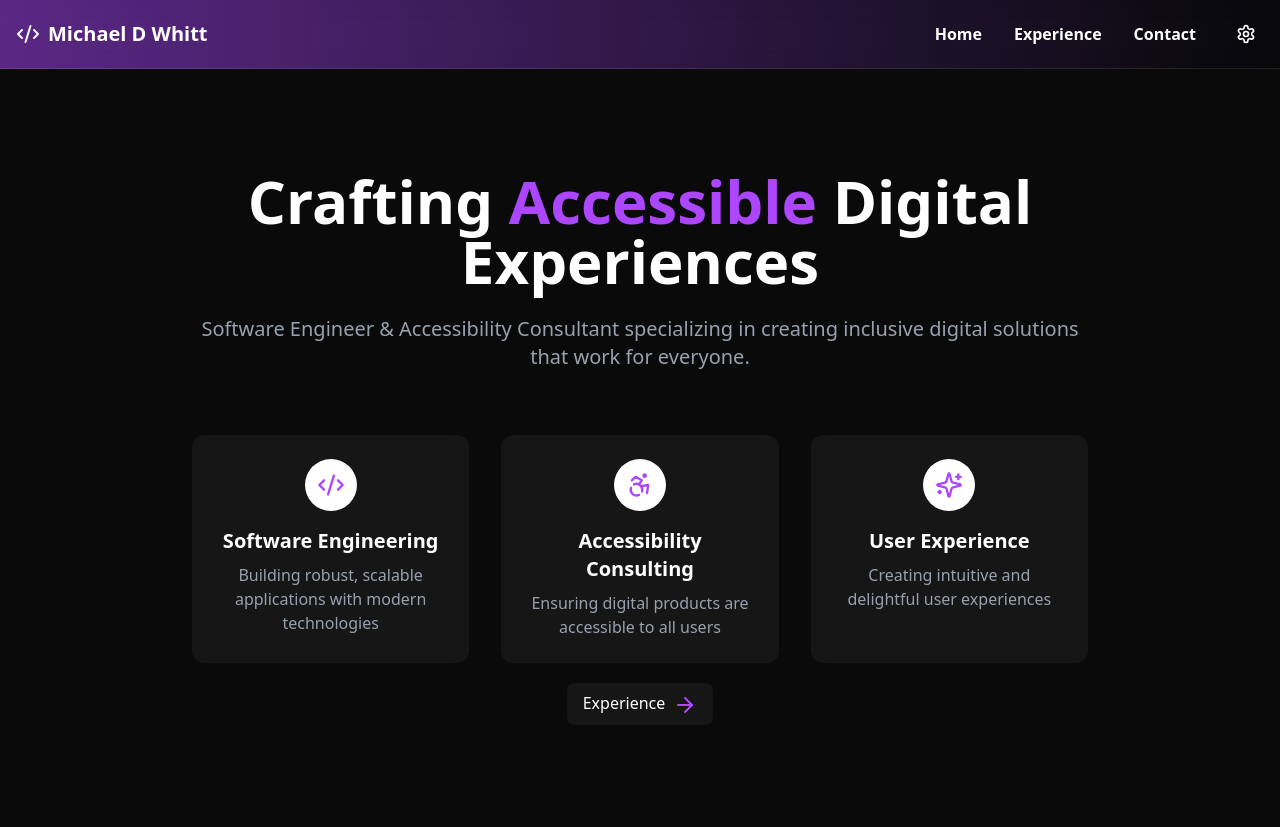
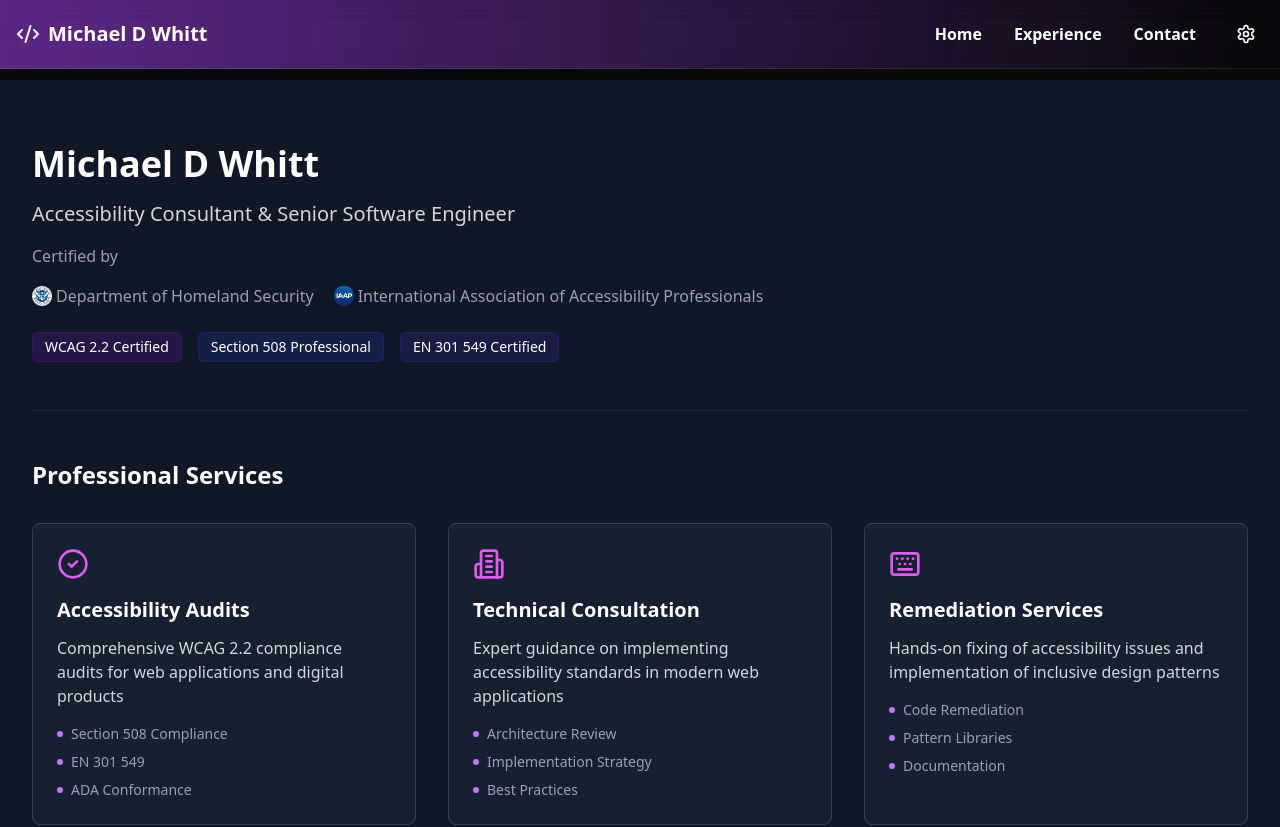
Before and after one commit to MichaelWhitt/portfolio-2025, a React (Vite) app: page /profile in a window 1280 px wide. Shown: the top 827 px of the page. Built offline with nearby package versions, Linux system fonts and the light colour scheme.

Commit message:
add more

```diff
--- a/src/App.tsx
+++ b/src/App.tsx
@@ -16,9 +16,9 @@ function App() {
           <Route path='/' component={Landing} />
           <Route path='/experience' component={Experience} />
           <Route path='/contact' component={Contact} />
+          <Route path='/profile' component={BusinessCard} />
           <Route path='/digital-business-card'>
-              {/* @ts-expect-error/component isnt part of wouter ts */}
-              <Redirect to='/profile' component={BusinessCard}/>
+              <Redirect to='/profile'/>
           </Route>
           {/* <Route path='/digital-business-card' component={BusinessCard} /> */}
           <Route path='*' component={Landing} />
--- a/src/pages/BusinessCard/BusinessCard.tsx
+++ b/src/pages/BusinessCard/BusinessCard.tsx
@@ -1,4 +1,6 @@
 import { Globe, LinkedIn, Github, Building, CircleCheck, Email, Keyboard } from '../../components/Icons/Icons'
+import iaaplogo from '../../../public/iaaplogo.webp'
+import dhslogo from '../../../public/dhslogo.png'
 
 function BusinessCard() {
   const services = [
@@ -37,36 +39,41 @@ function BusinessCard() {
   ]
 
   return (
-    <div className="min-h-screen bg-gray-900 text-white">
-      <main className="max-w-7xl mx-auto px-4 sm:px-6 lg:px-8 py-16">
+    <div className='min-h-screen bg-gray-900 text-white'>
+      <main className='max-w-7xl mx-auto px-4 sm:px-6 lg:px-8 py-16'>
         {/* Header Section */}
-        <div className="border-b border-gray-800 pb-12 mb-12">
-          <div className="max-w-3xl">
-            <h1 className="text-4xl font-bold text-white mb-4">Michael D Whitt</h1>
-            <p className="text-xl text-gray-300 mb-4">
-              Accessibility Professional & Software Engineer
+        <div className='border-b border-gray-800 pb-12 mb-12'>
+          <div className='max-w-3xl'>
+            <h1 className='text-4xl font-bold text-white mb-4'>Michael D Whitt</h1>
+            <p className='text-xl text-gray-300 mb-4'>
+              Accessibility Consultant & Senior Software Engineer
             </p>
 
             {/* Certifications */}
-            <p className="text-md text-gray-400 mb-6 flex items-center gap-4 flex-wrap">
-              <span className="flex items-center gap-2">
-                <img src="/dhs.png" alt="DHS Logo" className="h-5 w-auto" />
-                U.S. Department of Homeland Security
-              </span>
-              <span className="flex items-center gap-2">
-                <img src="/iaap.png" alt="IAAP Logo" className="h-5 w-auto" />
-                International Association of Accessibility Professionals
-              </span>
+            <p className='text-md text-gray-400 mb-6 flex items-center gap-4 flex-wrap'>
+              <div className=''>Certified by</div>
+              <div className='flex gap-5'>
+                <span className='flex items-center gap-1'>
+                  <img src={dhslogo} alt='DHS Logo' className='h-5 w-auto' />
+                  <span className='hidden md:inline'>Department of Homeland Security</span>
+                  <span className='md:hidden'>DHS</span>
+                </span>
+                <span className='flex items-center gap-1'>
+                  <img src={iaaplogo} alt='IAAP Logo' className='h-5 w-auto' />
+                  <span className='hidden md:inline'>International Association of Accessibility Professionals</span>
+                  <span className='md:hidden'>IAAP</span>
+                </span>
+              </div>
             </p>
 
-            <div className="flex flex-wrap gap-4 text-sm">
-              <span className="inline-flex items-center px-3 py-1 bg-purple-900/30 border border-purple-700/20 rounded-md">
+            <div className='flex flex-wrap gap-4 text-sm'>
+              <span className='inline-flex items-center px-3 py-1 bg-purple-900/30 border border-purple-700/20 rounded-md'>
                 WCAG 2.2 Certified
               </span>
-              <span className="inline-flex items-center px-3 py-1 bg-blue-900/30 border border-blue-700/20 rounded-md">
+              <span className='inline-flex items-center px-3 py-1 bg-blue-900/30 border border-blue-700/20 rounded-md'>
                 Section 508 Professional
               </span>
-              <span className="inline-flex items-center px-3 py-1 bg-indigo-900/30 border border-indigo-700/20 rounded-md">
+              <span className='inline-flex items-center px-3 py-1 bg-indigo-900/30 border border-indigo-700/20 rounded-md'>
                 EN 301 549 Certified
               </span>
             </div>
@@ -74,21 +81,21 @@ function BusinessCard() {
         </div>
 
         {/* Services Grid */}
-        <div className="mb-16">
-          <h2 className="text-2xl font-semibold mb-8">Professional Services</h2>
-          <div className="grid grid-cols-1 md:grid-cols-3 gap-8">
+        <div className='mb-16'>
+          <h2 className='text-2xl font-semibold mb-8'>Professional Services</h2>
+          <div className='grid grid-cols-1 md:grid-cols-3 gap-8'>
             {services.map((service) => (
               <div
                 key={service.title}
-                className="bg-gray-800/50 rounded-lg p-6 border border-gray-700"
+                className='bg-gray-800/50 rounded-lg p-6 border border-gray-700'
               >
-                <service.icon className="h-8 w-8 text-purple-400 mb-4" aria-hidden="true" />
-                <h3 className="text-xl font-semibold mb-3">{service.title}</h3>
-                <p className="text-gray-300 mb-4">{service.description}</p>
-                <ul className="space-y-2">
+                <service.icon className='h-8 w-8 text-purple-400 mb-4' aria-hidden='true' />
+                <h3 className='text-xl font-semibold mb-3'>{service.title}</h3>
+                <p className='text-gray-300 mb-4'>{service.description}</p>
+                <ul className='space-y-2'>
                   {service.details.map((detail) => (
-                    <li key={detail} className="text-sm text-gray-400 flex items-center">
-                      <span className="w-1.5 h-1.5 bg-purple-400 rounded-full mr-2" />
+                    <li key={detail} className='text-sm text-gray-400 flex items-center'>
+                      <span className='w-1.5 h-1.5 bg-purple-400 rounded-full mr-2' />
                       {detail}
                     </li>
                   ))}
@@ -99,22 +106,22 @@ function BusinessCard() {
         </div>
 
         {/* Regional Expertise */}
-        <div className="mb-16">
-          <h2 className="text-2xl font-semibold mb-8">Regional Expertise</h2>
-          <div className="grid grid-cols-1 md:grid-cols-2 gap-8">
+        <div className='mb-16'>
+          <h2 className='text-2xl font-semibold mb-8'>Regional Expertise</h2>
+          <div className='grid grid-cols-1 md:grid-cols-2 gap-8'>
             {regions.map((region) => (
               <div
                 key={region.name}
-                className="bg-gray-800/50 rounded-lg p-6 border border-gray-700"
+                className='bg-gray-800/50 rounded-lg p-6 border border-gray-700'
               >
-                <div className="flex items-center mb-4">
+                <div className='flex items-center mb-4'>
                   <Globe />
-                  <h3 className="text-xl font-semibold">{region.name}</h3>
+                  <h3 className='text-xl font-semibold'>{region.name}</h3>
                 </div>
-                <ul className="space-y-2">
+                <ul className='space-y-2'>
                   {region.standards.map((standard) => (
-                    <li key={standard} className="text-gray-300 flex items-center">
-                      <span className="w-1.5 h-1.5 bg-purple-400 rounded-full mr-2" />
+                    <li key={standard} className='text-gray-300 flex items-center'>
+                      <span className='w-1.5 h-1.5 bg-purple-400 rounded-full mr-2' />
                       {standard}
                     </li>
                   ))}
@@ -125,31 +132,31 @@ function BusinessCard() {
         </div>
 
         {/* Contact Section */}
-        <div className="border-t border-gray-800 pt-12">
-          <div className="flex flex-col md:flex-row justify-between items-center">
+        <div className='border-t border-gray-800 pt-12'>
+          <div className='flex flex-col md:flex-row justify-between items-center'>
             <div>
-              <h2 className="text-2xl font-semibold mb-2">Let's Discuss Your Project</h2>
-              <p className="text-gray-300">Available for consultations and accessibility audits</p>
+              <h2 className='text-2xl font-semibold mb-2'>Let's Discuss Your Project</h2>
+              <p className='text-gray-300'>Available for consultations and accessibility audits</p>
             </div>
-            <div className="flex space-x-4 mt-6 md:mt-0">
+            <div className='flex space-x-4 mt-6 md:mt-0'>
               <a
-                href="mailto:contact@example.com"
-                className="p-3 bg-gray-800 rounded-lg hover:bg-gray-700 transition-colors"
-                aria-label="Email"
+                href='mailto:contact@example.com'
+                className='p-3 bg-gray-800 rounded-lg hover:bg-gray-700 transition-colors'
+                aria-label='Email'
               >
                 <Email />
               </a>
               <a
-                href="https://github.com"
-                className="p-3 bg-gray-800 rounded-lg hover:bg-gray-700 transition-colors"
-                aria-label="GitHub"
+                href='https://github.com'
+                className='p-3 bg-gray-800 rounded-lg hover:bg-gray-700 transition-colors'
+                aria-label='GitHub'
               >
                 <Github />
               </a>
               <a
-                href="https://linkedin.com"
-                className="p-3 bg-gray-800 rounded-lg hover:bg-gray-700 transition-colors"
-                aria-label="LinkedIn"
+                href='https://linkedin.com'
+                className='p-3 bg-gray-800 rounded-lg hover:bg-gray-700 transition-colors'
+                aria-label='LinkedIn'
               >
                 <LinkedIn />
               </a>
```
Also changed, not shown: public/dhslogo.png (added), public/iaaplogo.webp (added).
